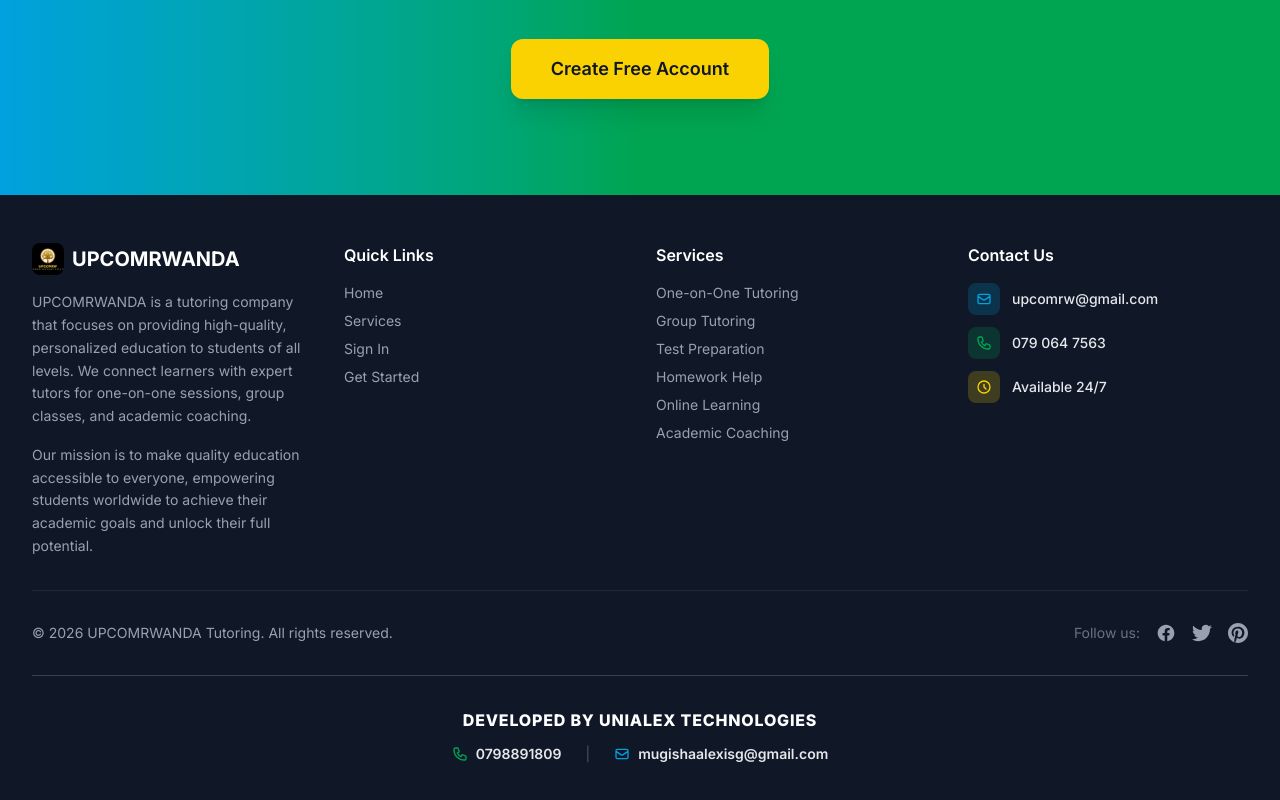
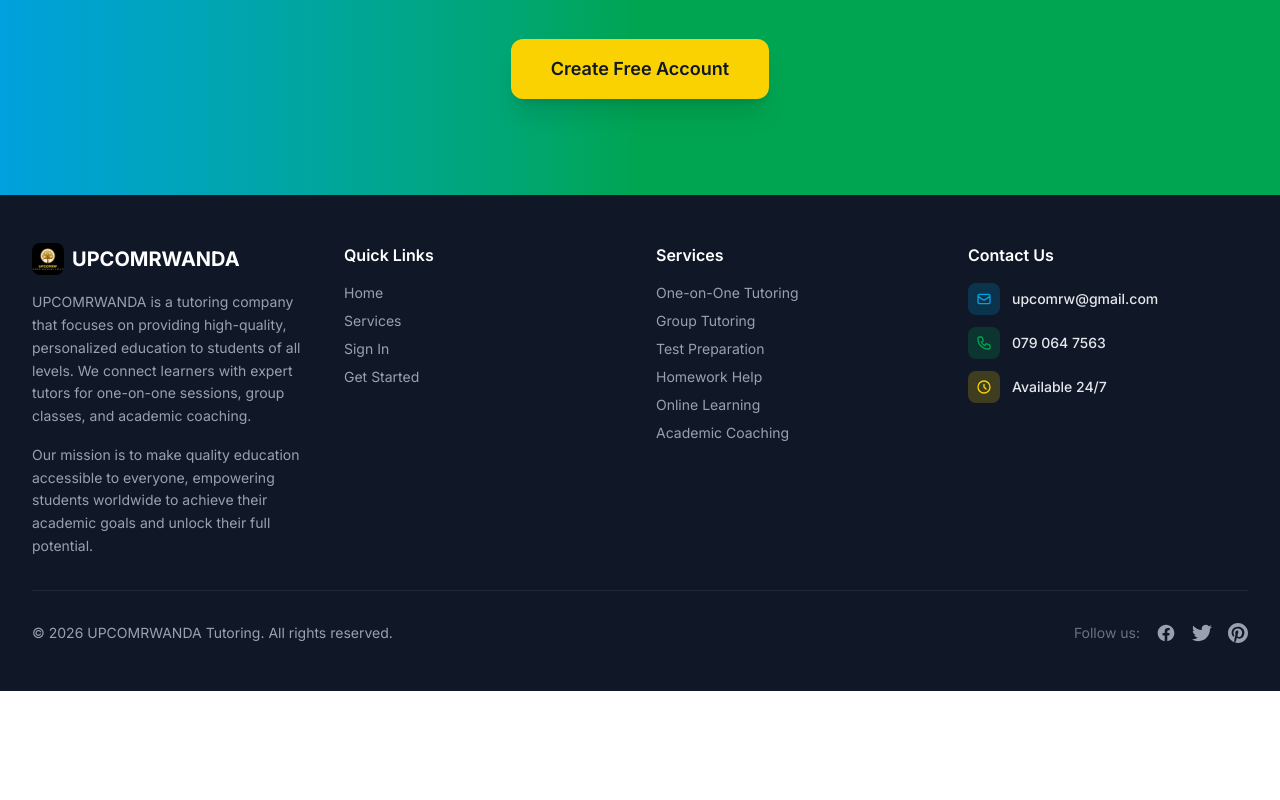
Before and after one commit to 77SKY/upcomrw, a React (Vite) app in the folder frontend/: page / in a window 1280 px wide. Shown: the part 2791-3591 px from the top of the page. After the commit the page ends 3482 px from the top, so only its background shows below. Built offline with nearby package versions, Linux system fonts and the light colour scheme.

Commit message:
Remove developer credits and contact info from footer

```diff
--- a/frontend/src/components/Footer.jsx
+++ b/frontend/src/components/Footer.jsx
@@ -74,20 +74,7 @@ export default function Footer() {
             </a>
           </div>
         </div>
-        <div className="border-t border-gray-700 mt-8 pt-8 text-center">
-          <p className="text-base text-white font-extrabold tracking-wider uppercase">Developed by UNIALEX TECHNOLOGIES</p>
-          <div className="flex items-center justify-center gap-6 mt-3 text-sm">
-            <span className="flex items-center gap-2 text-gray-200 font-semibold">
-              <svg className="w-4 h-4 text-rw-green" fill="none" stroke="currentColor" viewBox="0 0 24 24"><path strokeLinecap="round" strokeLinejoin="round" strokeWidth={2} d="M3 5a2 2 0 012-2h3.28a1 1 0 01.948.684l1.498 4.493a1 1 0 01-.502 1.21l-2.257 1.13a11.042 11.042 0 005.516 5.516l1.13-2.257a1 1 0 011.21-.502l4.493 1.498a1 1 0 01.684.949V19a2 2 0 01-2 2h-1C9.716 21 3 14.284 3 6V5z"/></svg>
-              0798891809
-            </span>
-            <span className="text-gray-600">|</span>
-            <span className="flex items-center gap-2 text-gray-200 font-semibold">
-              <svg className="w-4 h-4 text-rw-blue" fill="none" stroke="currentColor" viewBox="0 0 24 24"><path strokeLinecap="round" strokeLinejoin="round" strokeWidth={2} d="M3 8l7.89 5.26a2 2 0 002.22 0L21 8M5 19h14a2 2 0 002-2V7a2 2 0 00-2-2H5a2 2 0 00-2 2v10a2 2 0 002 2z"/></svg>
-              mugishaalexisg@gmail.com
-            </span>
-          </div>
-        </div>
+
       </div>
     </footer>
   );
```
